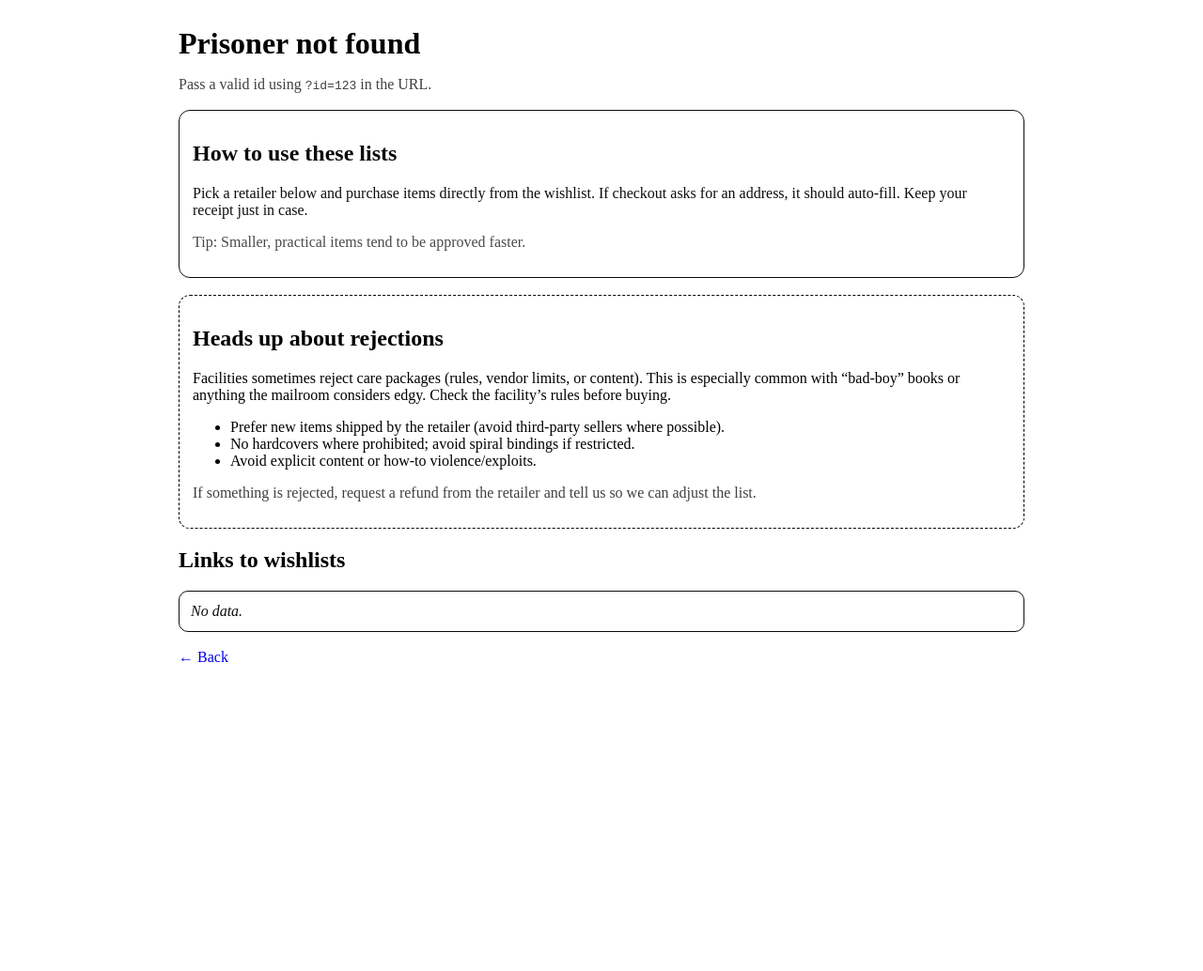
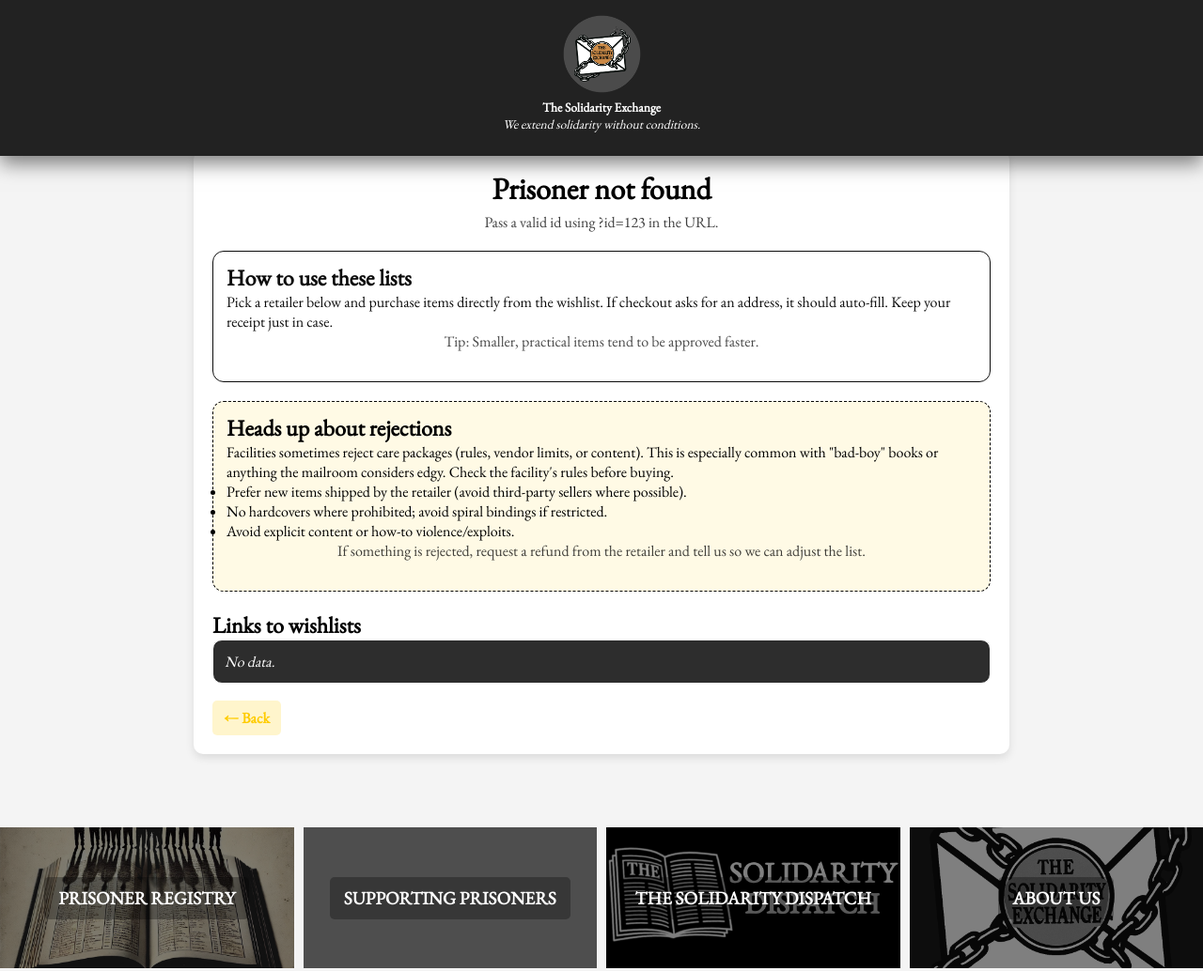
Before and after one commit to SolidarityExchange/SE, a plain HTML site: page testgrounds/wishlist_page_theme.html in a window 1280 px wide. Shown: the top 1034 px of the page at 94% size. Before the commit the page ends 800 px from the top, so only its background shows below. Drawn offline with nearby package versions, Linux system fonts and the light colour scheme; grey boxes are pictures that could not be loaded.

Commit message:
Update wishlist_page_theme.html

```diff
--- a/testgrounds/wishlist_page_theme.html
+++ b/testgrounds/wishlist_page_theme.html
@@ -3,31 +3,122 @@
 <head>
   <meta charset="utf-8">
   <meta name="viewport" content="width=device-width, initial-scale=1">
-  <title>Wishlists</title>
+  <title>Wishlists - The Solidarity Exchange</title>
+  <link href="https://fonts.googleapis.com/css2?family=EB+Garamond&display=swap" rel="stylesheet">
+  <link rel="stylesheet" href="styles.css">
   <style>
-    /* Minimal, theme-friendly tweaks: rely on site styles for colors/typography */
-    .content{ max-width: 900px; margin: 0 auto; padding: 20px 16px 48px; }
-    .page-title{ margin: 0 0 4px; font-size: clamp(22px, 3.2vw, 32px); }
-    .subtle{ opacity: .75; }
-    .section{ margin-top: 18px; }
-    .notice, .warning{
+    /* Theme-consistent styling */
+    .content {
+      max-width: 900px;
+      margin: 0 auto;
+      padding: 20px 16px 48px;
+      width: 80%;
+    }
+
+    .featured-container.wishlist-page {
+      text-align: left;
+      padding: 20px;
+    }
+
+    .page-title {
+      margin: 0 0 4px;
+      font-size: clamp(22px, 3.2vw, 32px);
+      text-align: center;
+    }
+
+    .subtle {
+      opacity: .75;
+      text-align: center;
+      margin-bottom: 20px;
+    }
+
+    .section {
+      margin-top: 18px;
+    }
+
+    .notice, .warning {
       border: 1px solid currentColor;
       border-radius: 12px;
       padding: 12px 14px;
+      margin-bottom: 20px;
     }
-    .notice{ opacity:.95 }
-    .warning{ border-style: dashed; }
-    .lists{ display: grid; grid-template-columns: repeat(auto-fit, minmax(240px,1fr)); gap: 12px; }
-    .list-item{
-      border:1px solid currentColor; border-radius: 10px; padding: 12px 12px; opacity:.95;
+
+    .notice {
+      opacity: .95;
+      background: rgba(255, 255, 255, 0.1);
     }
-    .list-item strong{ display:block; margin-bottom:6px; }
-    .btn-row{ margin-top: 18px; display:flex; gap:12px; flex-wrap: wrap; }
-    .btn-link{ text-decoration:none; }
+
+    .warning {
+      border-style: dashed;
+      background: rgba(255, 204, 0, 0.1);
+    }
+
+    .lists {
+      display: grid;
+      grid-template-columns: repeat(auto-fit, minmax(240px, 1fr));
+      gap: 12px;
+    }
+
+    .list-item {
+      border: 1px solid currentColor;
+      border-radius: 10px;
+      padding: 12px;
+      opacity: .95;
+      background: #222;
+      color: white;
+    }
+
+    .list-item strong {
+      display: block;
+      margin-bottom: 6px;
+    }
+
+    .btn-row {
+      margin-top: 18px;
+      display: flex;
+      gap: 12px;
+      flex-wrap: wrap;
+    }
+
+    .btn-link {
+      text-decoration: none;
+      color: #ffcc00;
+      font-weight: bold;
+      display: inline-block;
+      padding: 8px 12px;
+      background: rgba(255, 204, 0, 0.2);
+      border-radius: 5px;
+    }
+
+    .btn-link:hover {
+      background: rgba(255, 204, 0, 0.3);
+    }
+
+    .list-item a {
+      color: #ffcc00;
+      text-decoration: none;
+      font-weight: bold;
+    }
+
+    .list-item a:hover {
+      text-decoration: underline;
+    }
   </style>
 </head>
 <body>
+
+  <div class="topbar-container">
+    <div class="logo">
+      <a href="index.html"><img src="newlogotransparent.png" alt="Logo"></a>
+      <div class="logo-caption">
+        <strong>The Solidarity Exchange</strong><br>
+        <span>We extend solidarity without conditions.</span>
+      </div>
+    </div>
+  </div>
+
   <div class="content">
+    <div class="featured-container wishlist-page">
       <h1 class="page-title" id="title">Wishlists</h1>
       <p class="subtle" id="subtitle">Loading…</p>
 
@@ -39,7 +130,7 @@
 
       <div class="section warning">
         <h2>Heads up about rejections</h2>
-      <p>Facilities sometimes reject care packages (rules, vendor limits, or content). This is especially common with “bad‑boy” books or anything the mailroom considers edgy. Check the facility’s rules before buying.</p>
+        <p>Facilities sometimes reject care packages (rules, vendor limits, or content). This is especially common with "bad‑boy" books or anything the mailroom considers edgy. Check the facility's rules before buying.</p>
         <ul>
           <li>Prefer new items shipped by the retailer (avoid third‑party sellers where possible).</li>
           <li>No hardcovers where prohibited; avoid spiral bindings if restricted.</li>
@@ -60,6 +151,26 @@
         <a class="btn-link" id="profileLink" href="#">View full profile</a>
       </div>
     </div>
+  </div>
+
+  <div class="grid-container">
+    <div class="grid-item"><a href="registry.html">PRISONER REGISTRY</a></div>
+    <div class="grid-item"><a href="support.html">SUPPORTING PRISONERS</a></div>
+    <div class="grid-item"><a href="dispatch.html">THE SOLIDARITY DISPATCH</a></div>
+    <div class="grid-item"><a href="aboutus.html">ABOUT US</a></div>
+  </div>
+
+  <div class="social-links">
+    <a href="https://gab.com/SolidarityExchange" target="_blank">
+      <img src="https://upload.wikimedia.org/wikipedia/commons/thumb/9/9c/Gab_text_logo.svg/1920px-Gab_text_logo.svg.png" alt="Gab">
+    </a>
+    <a href="https://x.com/SE_NoConditions" target="_blank">
+      <img src="https://upload.wikimedia.org/wikipedia/commons/c/ce/X_logo_2023.svg" alt="X/Twitter">
+    </a>
+    <a href="https://t.me/SolidarityExchange" target="_blank">
+      <img src="https://upload.wikimedia.org/wikipedia/commons/thumb/8/83/Telegram_2019_Logo.svg/800px-Telegram_2019_Logo.svg.png" alt="Telegram">
+    </a>
+  </div>
 
   <script>
     function escapeHTML(str) {
@@ -70,65 +181,93 @@
         .replace(/"/g, "&quot;")
         .replace(/'/g, "&#039;");
     }
-    function getParam(name){ const url=new URL(window.location.href); return url.searchParams.get(name); }
+
+    function getParam(name){
+      const url = new URL(window.location.href);
+      return url.searchParams.get(name);
+    }
+
     async function loadJSONWithFallback(){
-      try{ const r1=await fetch("prisoners.json",{cache:"no-store"}); if(r1.ok) return r1.json(); throw 0;}
-      catch(e){ const r2=await fetch("prisoners_updated.json",{cache:"no-store"}); if(r2.ok) return r2.json(); throw 0;}
+      try{
+        const r1 = await fetch("prisoners.json", {cache: "no-store"});
+        if(r1.ok) return r1.json();
+        throw 0;
       }
-    function normalizeWishlists(w){ if(!w) return []; if(Array.isArray(w)) return w; if(typeof w==="string") return [{url:w}]; return [w]; }
+      catch(e){
+        const r2 = await fetch("prisoners_updated.json", {cache: "no-store"});
+        if(r2.ok) return r2.json();
+        throw 0;
+      }
+    }
+
+    function normalizeWishlists(w){
+      if(!w) return [];
+      if(Array.isArray(w)) return w;
+      if(typeof w === "string") return [{url: w}];
+      return [w];
+    }
+
     function retailerFromURL(url){
-      try{ const h=new URL(url).hostname.replace(/^www\./,"");
+      try{
+        const h = new URL(url).hostname.replace(/^www\./, "");
         if(h.includes("amazon")) return "Amazon";
         if(h.includes("walmart")) return "Walmart";
         if(h.includes("barnesandnoble")) return "Barnes & Noble";
         if(h.includes("target")) return "Target";
         return h;
-      }catch{return "Wishlist";}
+      } catch {
+        return "Wishlist";
       }
+    }
+
     async function init(){
-      const id=getParam("id");
-      const data=await loadJSONWithFallback();
-      const prisoner=(data||[]).find(p=>String(p.id)===String(id));
+      const id = getParam("id");
+      const data = await loadJSONWithFallback();
+      const prisoner = (data || []).find(p => String(p.id) === String(id));
 
-      const title=document.getElementById("title");
-      const subtitle=document.getElementById("subtitle");
-      const listContainer=document.getElementById("listContainer");
-      const profileLink=document.getElementById("profileLink");
+      const title = document.getElementById("title");
+      const subtitle = document.getElementById("subtitle");
+      const listContainer = document.getElementById("listContainer");
+      const profileLink = document.getElementById("profileLink");
 
       if(!prisoner){
-        title.textContent="Prisoner not found";
-        subtitle.innerHTML='Pass a valid id using <code>?id=123</code> in the URL.';
-        listContainer.innerHTML='<div class="list-item"><em>No data.</em></div>';
-        profileLink.style.display="none"; return;
-      }
-
-      document.title=(prisoner.name?prisoner.name+" — Wishlists":"Prisoner Wishlist");
-      title.textContent=prisoner.name||"Prisoner";
-      subtitle.textContent=prisoner.state?("ID #"+prisoner.id+" · "+prisoner.state):("ID #"+prisoner.id);
-      profileLink.href="dynamicbio.html?id="+encodeURIComponent(prisoner.id);
-
-      const wish=normalizeWishlists(prisoner.wishlists);
-      if(!wish.length){
-        listContainer.innerHTML='<div class="list-item"><strong>No wishlists on file</strong><p class="subtle">Check back later or consider sending a letter first to ask what they need.</p></div>';
+        title.textContent = "Prisoner not found";
+        subtitle.innerHTML = 'Pass a valid id using <code>?id=123</code> in the URL.';
+        listContainer.innerHTML = '<div class="list-item"><em>No data.</em></div>';
+        profileLink.style.display = "none";
         return;
       }
 
-      listContainer.innerHTML="";
-      wish.forEach(w=>{
-        const url=w.url||"#"; const retailer=w.retailer||retailerFromURL(url);
-        const el=document.createElement("div"); el.className="list-item";
-        el.innerHTML='<strong>'+escapeHTML(retailer)+'</strong><a href="'+escapeHTML(url)+'" target="_blank" rel="noopener">Open wishlist</a>';
+      document.title = (prisoner.name ? prisoner.name + " — Wishlists" : "Prisoner Wishlist");
+      title.textContent = prisoner.name || "Prisoner";
+      subtitle.textContent = prisoner.state ? ("ID #" + prisoner.id + " · " + prisoner.state) : ("ID #" + prisoner.id);
+      profileLink.href = "dynamicbio.html?id=" + encodeURIComponent(prisoner.id);
+
+      const wish = normalizeWishlists(prisoner.wishlists);
+      if(!wish.length){
+        listContainer.innerHTML = '<div class="list-item"><strong>No wishlists on file</strong><p class="subtle">Check back later or consider sending a letter first to ask what they need.</p></div>';
+        return;
+      }
+
+      listContainer.innerHTML = "";
+      wish.forEach(w => {
+        const url = w.url || "#";
+        const retailer = w.retailer || retailerFromURL(url);
+        const el = document.createElement("div");
+        el.className = "list-item";
+        el.innerHTML = '<strong>' + escapeHTML(retailer) + '</strong><br><a href="' + escapeHTML(url) + '" target="_blank" rel="noopener">Open wishlist</a>';
         listContainer.appendChild(el);
       });
     }
-    init().catch(err=>{
+
+    init().catch(err => {
       console.error(err);
-      const title=document.getElementById("title");
-      const subtitle=document.getElementById("subtitle");
-      const listContainer=document.getElementById("listContainer");
-      title.textContent="Error loading wishlists";
-      subtitle.textContent="There was a problem loading data.";
-      listContainer.innerHTML='<div class="list-item"><em>Try refreshing the page.</em></div>';
+      const title = document.getElementById("title");
+      const subtitle = document.getElementById("subtitle");
+      const listContainer = document.getElementById("listContainer");
+      title.textContent = "Error loading wishlists";
+      subtitle.textContent = "There was a problem loading data.";
+      listContainer.innerHTML = '<div class="list-item"><em>Try refreshing the page.</em></div>';
     });
   </script>
 </body>
```
Lines whose indentation alone changed are shown as unchanged.
